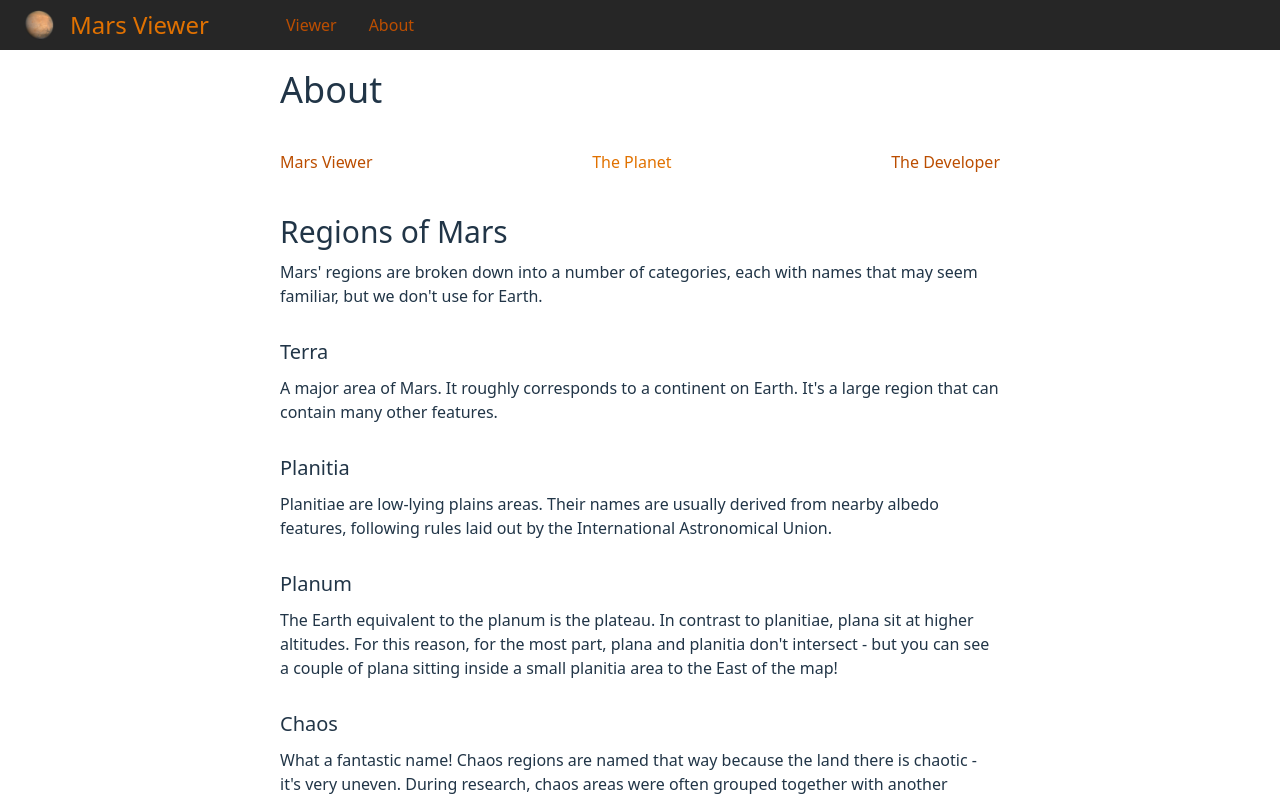
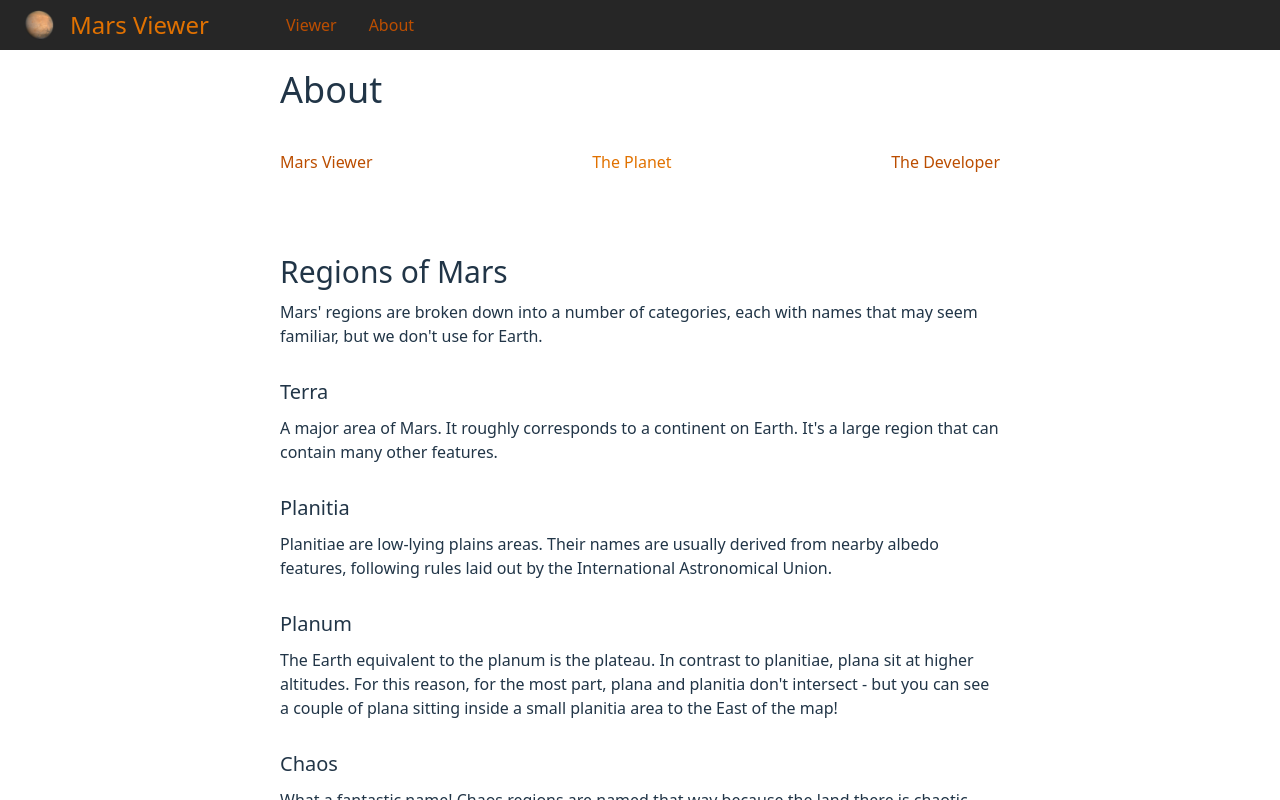
Before and after one commit to Tobio89/mars-viewer, a React (Vite) app: page /about/mars in a window 1280 px wide. Built offline with nearby package versions, Linux system fonts and the light colour scheme; no server answers.

Commit message:
feat: fix padding on regions of mars heading

```diff
--- a/src/pages/about/AboutMars.page.tsx
+++ b/src/pages/about/AboutMars.page.tsx
@@ -8,7 +8,7 @@ function AboutMars() {
   return (
     <>
       <PageSection>
-        <h4 className="text-3xl">Regions of Mars</h4>
+        <h4 className="text-3xl pt-10">Regions of Mars</h4>
         <p>
           Mars' regions are broken down into a number of categories, each with
           names that may seem familiar, but we don't use for Earth.
```
